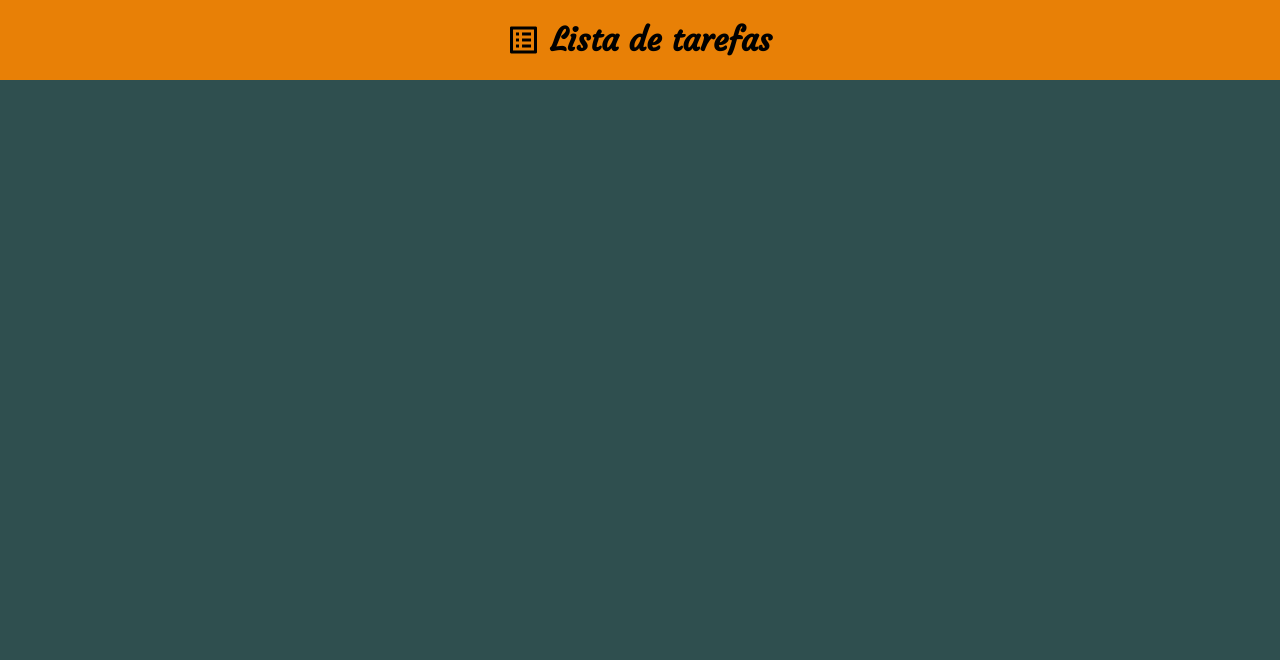
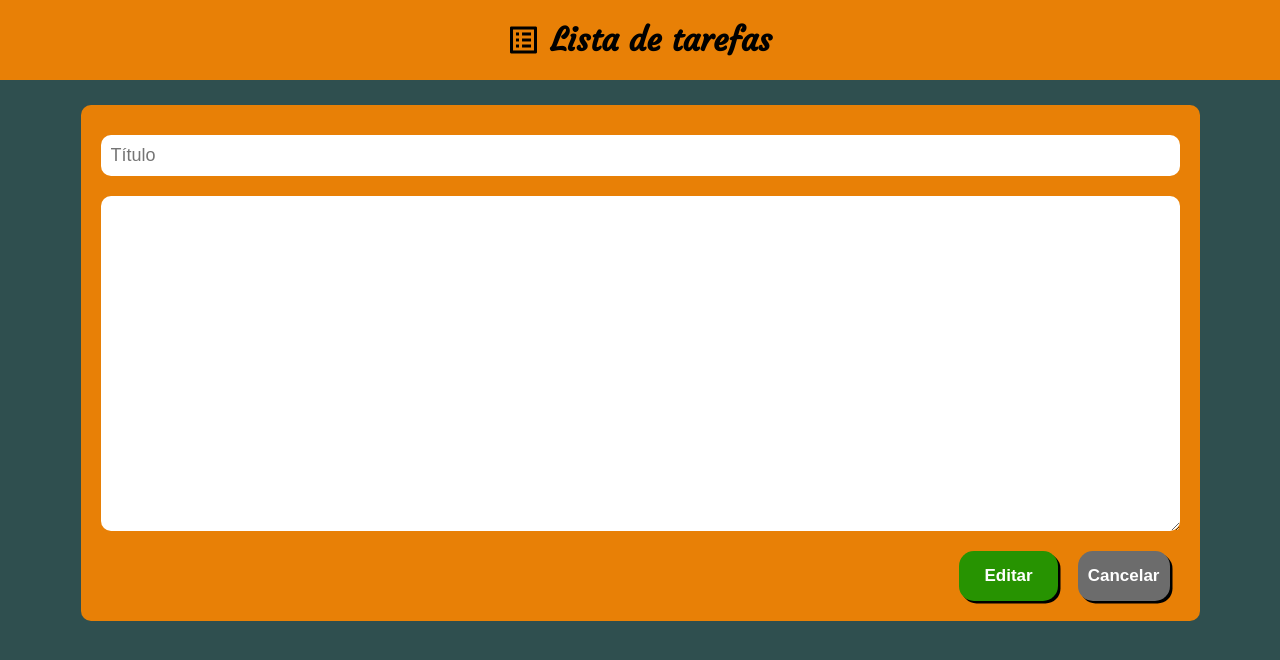
Before and after one commit to RamonBosi/Projetos-React, a React (Create React App) app in the folder projetos/: page /Projetos-React/newTask in a window 1280 px wide. Shown: the top 660 px of the page. Built offline with nearby package versions, Linux system fonts and the light colour scheme.

Commit message:
Project "To Do List"
Creating the routes

```diff
--- a/projetos/src/Projects/ToDoList/Components/Main/NewTask/index.js
+++ b/projetos/src/Projects/ToDoList/Components/Main/NewTask/index.js
@@ -1,4 +1,9 @@
+import { useNavigate } from "react-router-dom"
+
 export default function NewTask(){
+
+    const goTo = useNavigate()
+
     return(
         <div className = 'new-task'>
             <div className = 'new-task-container'>
@@ -8,7 +13,7 @@ export default function NewTask(){
                 </div>
                 <div className = 'new-task-buttons'>
                     <button>Editar</button>
-                    <button>Cancelar</button>
+                    <button onClick={() => goTo('/Projetos-React')}>Cancelar</button>
                 </div>
             </div>
         </div>
--- a/projetos/src/Projects/ToDoList/Components/Main/Task/index.js
+++ b/projetos/src/Projects/ToDoList/Components/Main/Task/index.js
@@ -1,12 +1,16 @@
+import { useNavigate } from 'react-router-dom'
 import Icon from '../../Icon'
 import PopupDelete from '../PopupDelete'
 
 export default function Task(){
+
+    const goTo = useNavigate()
+
     return(
         <div className = 'task'>
             <div className = 'task-container'>
                 <div className = 'task-button'>
-                    <button>
+                    <button onClick={() => goTo('/Projetos-React/newTask')}>
                         <Icon
                             className = 'add-task-icon'
                             iconName = 'playlist_add'
--- a/projetos/src/Projects/ToDoList/Components/Main/index.js
+++ b/projetos/src/Projects/ToDoList/Components/Main/index.js
@@ -1,11 +1,17 @@
 import Task from "./Task"
 import NewTask from './NewTask'
+import { BrowserRouter, Routes, Route } from 'react-router-dom'
 
 export default function Main(){
     return(
         <main className = 'main-context'>
             <div className = 'main-container'>
-
+                <BrowserRouter>
+                    <Routes>
+                        <Route path = '/Projetos-React' element = {<Task/>}/>
+                        <Route path = '/Projetos-React/newTask' element = {<NewTask/>}/>
+                    </Routes>
+                </BrowserRouter>
             </div>
         </main>
     )
--- a/projetos/src/Projects/ToDoList/Components/Menu/index.js
+++ b/projetos/src/Projects/ToDoList/Components/Menu/index.js
@@ -2,11 +2,13 @@ import Icon from '../Icon'
 
 export default function Menu(){
     return(
+        <>
             <header className = 'menu'>
                 <div className = 'menu-container'>
                     <Icon className = 'menu-icon' iconName = 'list_alt'/>
                     <h1>Lista de tarefas</h1>
                 </div>
             </header>
+        </>
     )
 }
```
Lines whose indentation alone changed are shown as unchanged.
